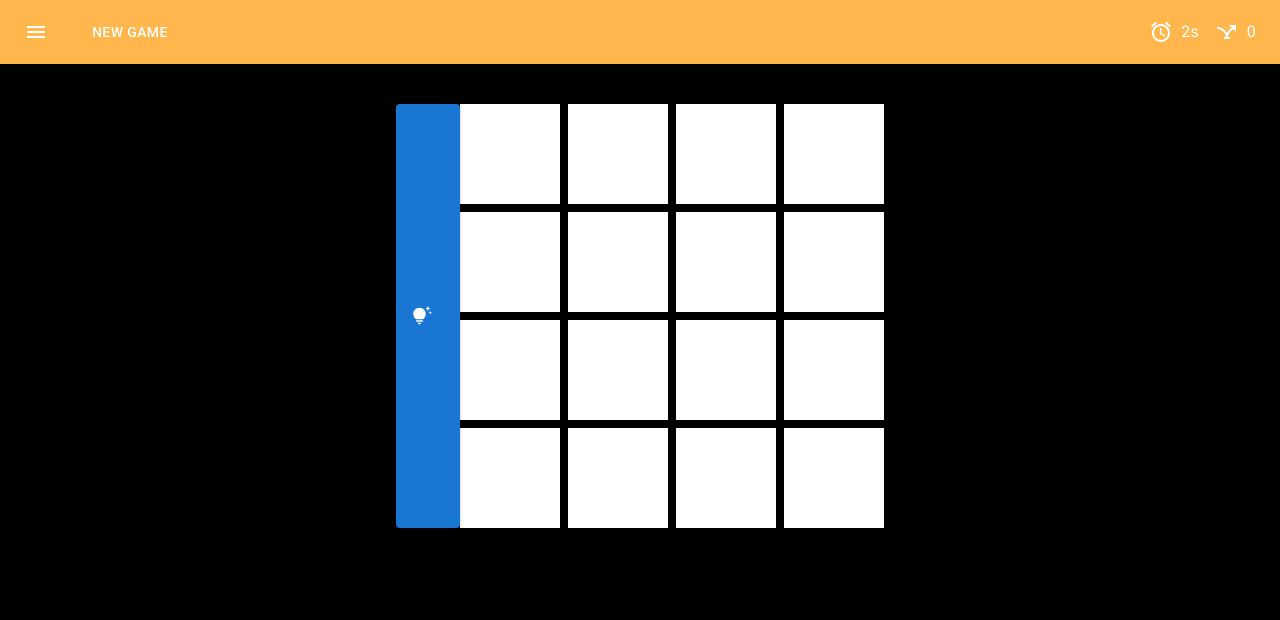
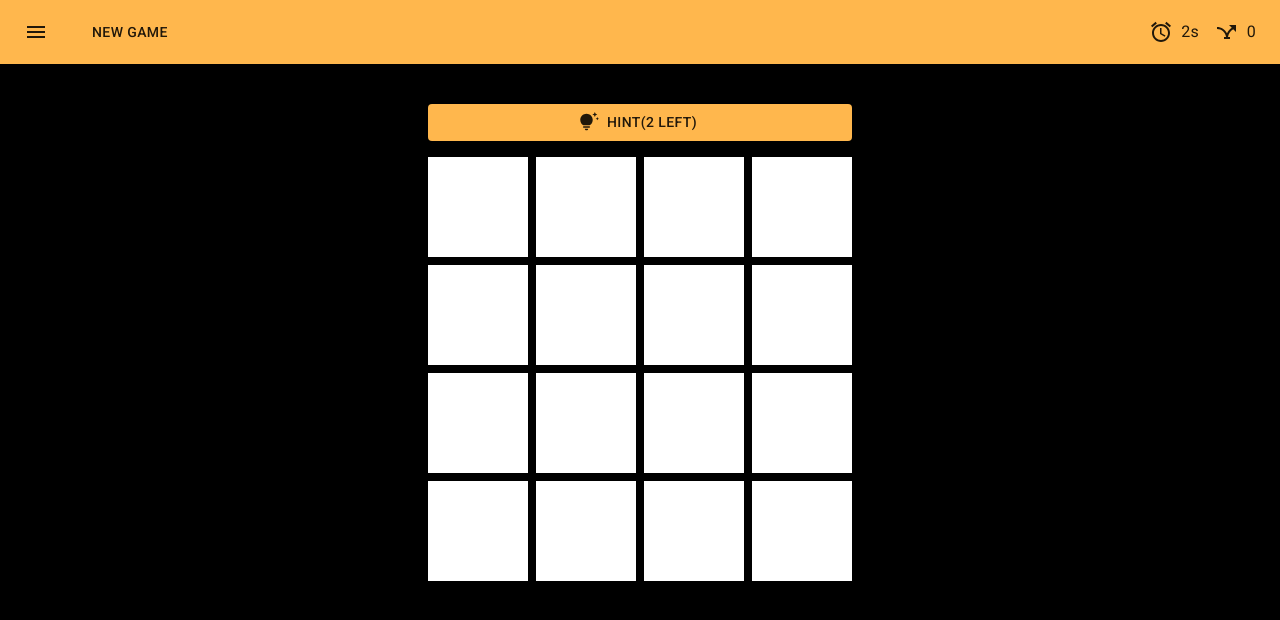
Before and after one commit to Jack-Vu/card-flip-practice, a React (Create React App) app: page / in a window 1280 px wide. Both pictures are taken after a click on the button "START GAME". Shown: the top 620 px of the page. Built offline with nearby package versions, Linux system fonts and the light colour scheme.

Commit message:
utd with hints feature

```diff
--- a/src/components/Card.jsx
+++ b/src/components/Card.jsx
@@ -4,7 +4,7 @@ import React, { useContext } from "react";
 import { CardDataContext } from "../context/CardDataContext";
 
 function Card({ data }) {
-  const { id, imageUrl, isFlipped, isMatched } = data;
+  const { id, imageUrl, isFlipped, isMatched, hint } = data;
   const { handleCardClick } = useContext(CardDataContext);
 
   return (
@@ -18,6 +18,7 @@ function Card({ data }) {
           sx={{
             bgcolor: isFlipped ? "none" : "white",
             "&:hover": { bgcolor: isFlipped ? "none" : orange[200] },
+            ...(hint ? hintAnimation : {}),
           }}
           onClick={() => handleCardClick(data)}
         >
@@ -37,7 +38,7 @@ function Card({ data }) {
 
 export { Card };
 
-const hint = {
+const hintAnimation = {
   animationName: "wiggle",
-  animationDuration: "0.3",
+  animationDuration: "0.3s",
 };
--- a/src/components/CardGrid.jsx
+++ b/src/components/CardGrid.jsx
@@ -1,18 +1,58 @@
-import { Box, Button } from "@mui/material";
+import { Alert, Box, Button, Snackbar } from "@mui/material";
 import { Card } from "./Card";
-import { useContext } from "react";
+import { useContext, useState } from "react";
 import { CardDataContext } from "../context/CardDataContext";
 import TipsAndUpdatesIcon from "@mui/icons-material/TipsAndUpdates";
+import { grey, orange } from "@mui/material/colors";
 
 function CardGrid() {
-  const { numberOfCards, cardData } = useContext(CardDataContext);
+  const { numberOfCards, cardData, handleHintClick, maxNumberOfHints } =
+    useContext(CardDataContext);
+
+  const [openSnackbar, setOpenSnackbar] = useState(false);
+  const [hints, setHints] = useState(maxNumberOfHints);
+  const onHintClick = () => {
+    setOpenSnackbar(true);
+    setHints((prev) => prev - 1);
+    handleHintClick();
+  };
 
   const columns = Math.sqrt(numberOfCards);
   const gridContainerWidth = columns * 100 + (columns - 1) * 8;
 
   return (
-    <>
-      <Button variant="contained" startIcon={<TipsAndUpdatesIcon />}></Button>
+    <Box display="flex" flexDirection="column" gap={2}>
+      <Button
+        variant="contained"
+        startIcon={<TipsAndUpdatesIcon />}
+        color="primary"
+        onClick={onHintClick}
+        disabled={hints === 0}
+        sx={{
+          "&.Mui-disabled": {
+            color: grey[600],
+            backgroundColor: orange[200],
+            border: `1px solid ${orange[200]}`,
+          },
+        }}
+      >
+        Hint({`${hints} left`})
+      </Button>
+      <Snackbar
+        anchorOrigin={{ vertical: "bottom", horizontal: "center" }}
+        autoHideDuration={1500}
+        open={openSnackbar}
+        onClose={() => setOpenSnackbar(false)}
+      >
+        <Alert
+          onClose={() => setOpenSnackbar(false)}
+          severity="error"
+          variant="filled"
+          sx={{ width: "100%" }}
+        >
+          3 seconds added to penalty time
+        </Alert>
+      </Snackbar>
       <Box
         id="card-container"
         sx={{
@@ -27,7 +67,7 @@ function CardGrid() {
           return <Card key={cardDataItem.id} data={cardDataItem} />;
         })}
       </Box>
-    </>
+    </Box>
   );
 }
 
--- a/src/components/GameCompletion.jsx
+++ b/src/components/GameCompletion.jsx
@@ -1,16 +1,38 @@
 import { Box, Button, Typography } from "@mui/material";
-import { orange } from "@mui/material/colors";
 import React, { useContext } from "react";
 import RestartAltIcon from "@mui/icons-material/RestartAlt";
 import { CardDataContext } from "../context/CardDataContext";
 
 function GameCompletion() {
-  const { handleStartGame, diffSeconds, diffMinutes, diffHours, moves } =
-    useContext(CardDataContext);
-  const time = `${diffHours}h ${diffMinutes}m ${diffSeconds}s`;
+  const {
+    handleStartGame,
+    diffSeconds,
+    diffMinutes,
+    diffHours,
+    moves,
+    penaltyTime,
+  } = useContext(CardDataContext);
+
+  const totalSecondsWithPenalty = diffSeconds + penaltyTime;
+  const seconds =
+    totalSecondsWithPenalty >= 60
+      ? totalSecondsWithPenalty % 60
+      : totalSecondsWithPenalty;
+
+  const totalMinutesWithPenalty =
+    totalSecondsWithPenalty >= 60 ? diffMinutes + 1 : diffMinutes;
+  const minutes =
+    totalMinutesWithPenalty >= 60
+      ? totalMinutesWithPenalty % 60
+      : totalMinutesWithPenalty;
+
+  const hour = totalMinutesWithPenalty >= 60 ? diffHours + 1 : diffHours;
+
+  const time = `${hour}h ${minutes}m ${seconds}s`;
 
   return (
     <Box display="flex" flexDirection="column" alignItems="center" gap={2}>
+      <Typography variant="h3">🎉</Typography>
       <Typography color="white">You did it</Typography>
       <Box>
         <Typography color="white">Time Spent: {time}</Typography>
@@ -18,13 +40,6 @@ function GameCompletion() {
       </Box>
       <Button
         variant="contained"
-        sx={{
-          bgcolor: orange[300],
-          color: "white",
-          "&:hover": {
-            bgcolor: orange[200],
-          },
-        }}
         endIcon={<RestartAltIcon />}
         onClick={handleStartGame}
       >
--- a/src/components/StartGameSetup.jsx
+++ b/src/components/StartGameSetup.jsx
@@ -105,13 +105,6 @@ const StartGameSetup = () => {
       </Box>
       <Button
         variant="contained"
-        sx={{
-          bgcolor: orange[300],
-          color: "white",
-          "&:hover": {
-            bgcolor: orange[200],
-          },
-        }}
         onClick={handleStartGame}
       >
         Start Game
--- a/src/constants/index.js
+++ b/src/constants/index.js
@@ -1,7 +1,7 @@
 const Levels = {
-  "4x4": 16,
-  "6x6": 36,
-  "8x8": 64,
+  "4x4": { numberOfCards: 16, hints: 2 },
+  "6x6": { numberOfCards: 36, hints: 3 },
+  "8x8": { numberOfCards: 64, hints: 5 },
 };
 
 const Speeds = {
--- a/src/context/CardDataContext.jsx
+++ b/src/context/CardDataContext.jsx
@@ -1,5 +1,5 @@
 import { createContext, useEffect, useState } from "react";
-import { generateCardData } from "../utils";
+import { generateCardData, generateRandomNumber } from "../utils";
 import { Levels, Speeds } from "../constants";
 
 const CardDataContext = createContext();
@@ -11,13 +11,16 @@ const CardDataContextProvider = ({ children }) => {
   const [level, setLevel] = useState(Levels["4x4"]);
   const [speed, setSpeed] = useState(Speeds.slow);
 
-  const [cardData, setCardData] = useState(generateCardData(Levels["4x4"]));
+  const [cardData, setCardData] = useState(
+    generateCardData(level.numberOfCards)
+  );
   const [flippedCard, setFlippedCard] = useState(null);
+
   const [startedTimeStamp, setStartedTimeStamp] = useState(null);
-
   const [diffSeconds, setDiffSeconds] = useState(0);
   const [diffMinutes, setDiffMinutes] = useState(0);
   const [diffHours, setDiffHours] = useState(0);
+  const [penaltyTime, setPenaltyTime] = useState(0);
 
   const [counter, setCounter] = useState(0);
 
@@ -35,20 +38,21 @@ const CardDataContextProvider = ({ children }) => {
     setStartedTimeStamp(new Date());
     setGameStarted(true);
     setGameCompleted(false);
-    const newCardData = generateCardData(level);
+    const newCardData = generateCardData(level.numberOfCards);
     setCardData(newCardData);
     setFlippedCard(null);
     setDiffHours(0);
     setDiffMinutes(0);
     setDiffSeconds(0);
     setCounter(0);
+    setPenaltyTime(0);
   };
 
   const handleNewGame = () => {
     setGameStarted(false);
     setGameCompleted(false);
 
-    const newCards = generateCardData(level);
+    const newCards = generateCardData(level.numberOfCards);
     setCardData(newCards);
     setFlippedCard(null);
   };
@@ -116,8 +120,29 @@ const CardDataContextProvider = ({ children }) => {
 
   const handleLevelChange = (newLevel) => {
     setLevel(newLevel);
-    const newCards = generateCardData(newLevel);
+    const newCards = generateCardData(newLevel.numberOfCards);
     setCardData(newCards);
+  };
+
+  const handleHintClick = () => {
+    setPenaltyTime((prev) => prev + 3);
+    const hintableCards = cardData.filter((cardItem) => !cardItem.isMatched);
+    const randomIndex = generateRandomNumber(hintableCards.length) - 1;
+    const targetCard = hintableCards[randomIndex];
+
+    const updatedCardData = cardData.map((cardItem) => {
+      if (cardItem.imageUrl === targetCard.imageUrl) {
+        return {
+          ...cardItem,
+          hint: true,
+        };
+      }
+      return cardItem;
+    });
+    setCardData(updatedCardData);
+    setTimeout(() => {
+      setCardData(cardData);
+    }, 300);
   };
 
   return (
@@ -125,11 +150,13 @@ const CardDataContextProvider = ({ children }) => {
       value={{
         gameStarted,
         gameCompleted,
-        numberOfCards: level,
+        numberOfCards: level.numberOfCards,
         cardData,
         level,
         speed,
         moves: Math.floor(counter / 2),
+        maxNumberOfHints: level.hints,
+
         startedTimeStamp,
         diffSeconds,
         setDiffSeconds,
@@ -137,11 +164,14 @@ const CardDataContextProvider = ({ children }) => {
         setDiffMinutes,
         diffHours,
         setDiffHours,
+        penaltyTime,
+
         handleLevelChange,
         setSpeed,
         handleStartGame,
         handleNewGame,
         handleCardClick,
+        handleHintClick,
       }}
     >
       {children}
--- a/src/index.jsx
+++ b/src/index.jsx
@@ -8,12 +8,16 @@ import "@fontsource/roboto/400.css";
 import "@fontsource/roboto/500.css";
 import "@fontsource/roboto/700.css";
 import { CardDataContextProvider } from "./context/CardDataContext";
+import { ThemeProvider } from "@mui/material";
+import theme from "./theme";
 
 const root = ReactDOM.createRoot(document.getElementById("root"));
 root.render(
   <React.StrictMode>
     <CardDataContextProvider>
-      <App />
+      <ThemeProvider theme={theme}>
+        <App />
+      </ThemeProvider>
     </CardDataContextProvider>
   </React.StrictMode>
 );
--- /dev/null
+++ b/src/theme.js
@@ -0,0 +1,13 @@
+import { createTheme } from "@mui/material";
+import { orange } from "@mui/material/colors";
+
+const theme = createTheme({
+  palette: {
+    primary: {
+      main: orange[300],
+      light: orange[200],
+    },
+  },
+});
+
+export default theme;
--- a/src/utils/index.js
+++ b/src/utils/index.js
@@ -1,12 +1,13 @@
+const generateRandomNumber = (max) => {
+  return Math.floor(Math.random() * max + 1);
+};
+
 const generateCardData = (numberOfCards) => {
   const numberOfImages = numberOfCards / 2;
-  const generateRandomNumber = () => {
-    return Math.floor(Math.random() * 50 + 1);
-  };
 
   let imageIds = [];
   while (imageIds.length < numberOfImages) {
-    const randomNumber = generateRandomNumber();
+    const randomNumber = generateRandomNumber(50);
     if (!imageIds.includes(randomNumber)) {
       imageIds.push(randomNumber);
     }
@@ -25,4 +26,4 @@ const generateCardData = (numberOfCards) => {
   return cardData;
 };
 
-export { generateCardData };
+export { generateCardData, generateRandomNumber };
```
Also changed, not shown: src/index.css (line endings or trailing spaces).
